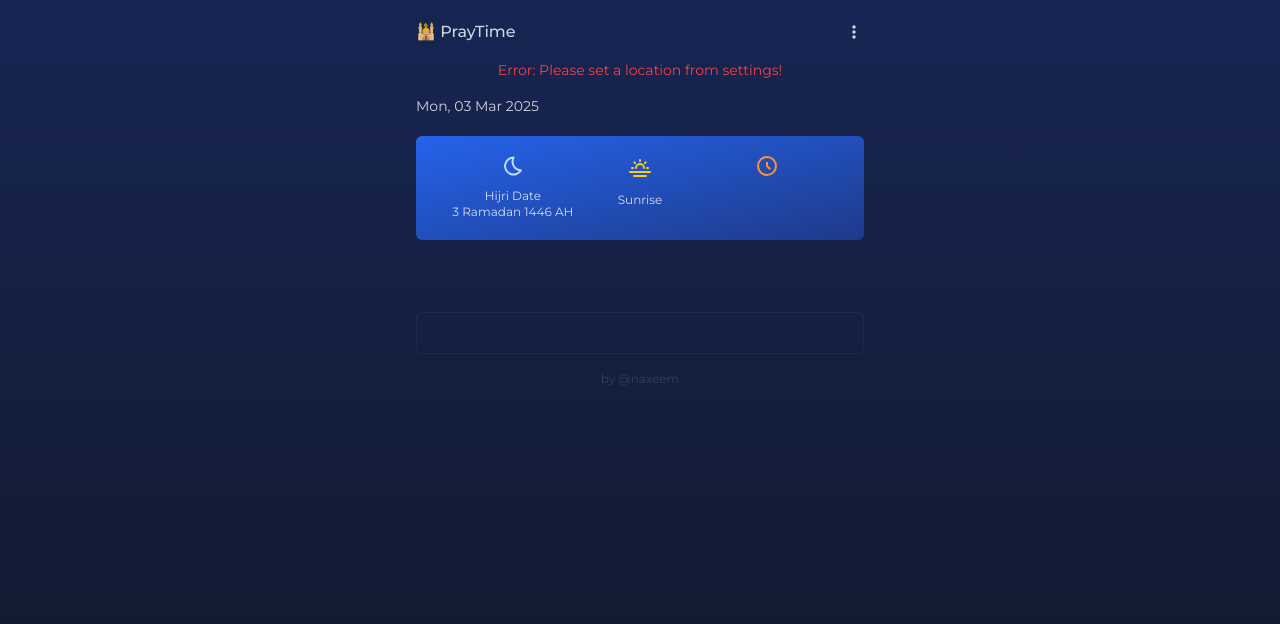
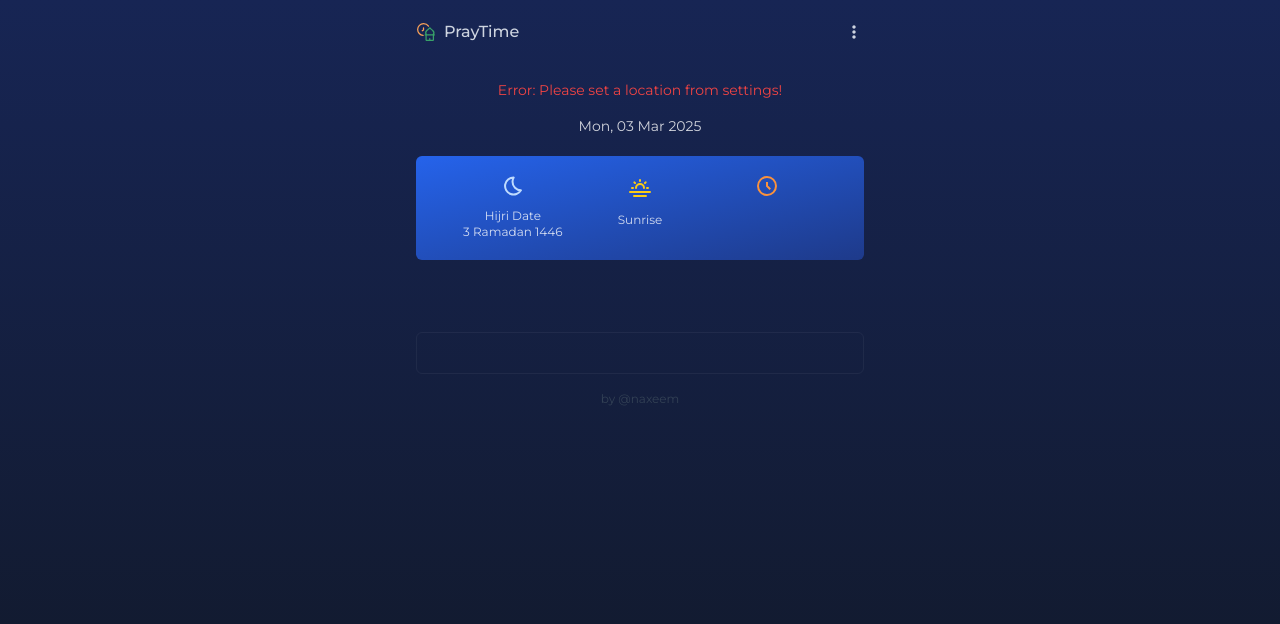
Before and after one commit to naxeem/praytime, a website: page public/index.html in a window 1280 px wide. Drawn offline with Linux system fonts and the light colour scheme.

Commit message:
chore: minor update

```diff
--- a/public/index.html
+++ b/public/index.html
@@ -45,8 +45,39 @@
 			<header>
 				<div class="p-5 pb-0">
 					<div class="max-w-md mx-auto flex items-center justify-between">
-						<h1 class="text-slate-200/90 grow text-base font-medium">
-							🕌 PrayTime
+						<h1
+							class="text-slate-200/90 grow text-base font-medium flex items-center gap-2"
+						>
+							<svg
+								xmlns="http://www.w3.org/2000/svg"
+								xml:space="preserve"
+								fill-rule="evenodd"
+								stroke-linecap="round"
+								stroke-linejoin="round"
+								clip-rule="evenodd"
+								viewBox="0 0 24 24"
+								class="w-5 h-5"
+							>
+								<path
+									fill="none"
+									stroke="#fba258"
+									stroke-width="1.5"
+									d="M15.01 5.002C13.742 3.187 11.385 2 9.004 2 5.162 2 2.001 5.161 2 9.003c0 3.7 2.87 6.746 6.504 7.003"
+								/>
+								<path
+									fill="none"
+									stroke="#38a169"
+									stroke-width="1.5"
+									d="M12.615 15.549c-1.361-1.656-1.594-3.32.354-5.339 2.046-1.825 3.224-2.688 3.538-3.208.314.52 1.511 1.383 3.557 3.208 1.854 1.654 1.738 3.682.377 5.339m-7.826 0h-.523m.523 0h7.826m0 0h.46m-9.88 0h1.071m0 0v5.544c.04.668 0 .98 1.211.892h3.185m4.413-6.436H22m-1.1 0v5.646c.117.907-.605.748-1.067.79h-3.346m0 0 .035-2.134"
+								/>
+								<path
+									fill="none"
+									stroke="#fba258"
+									stroke-width="1.5"
+									d="M9.005 7.002v2.501l-1.501 1"
+								/>
+							</svg>
+							<span class="grow">PrayTime</span>
 						</h1>
 						<button onclick="openSettings()" class="text-slate-200/90">
 							<svg
@@ -62,7 +93,7 @@
 						</button>
 					</div>
 				</div>
-				<div class="max-w-md mx-auto text-left pb-5">
+				<div class="max-w-md mx-auto text-center py-5 px-5 sm:px-0">
 					<span class="" id="errorMessage"></span>
 					<span class="text-sm text-white/80 block" id="currentDate"></span>
 					<span
@@ -394,8 +425,10 @@
 					year: "numeric",
 				}).format(currentDate);
 
+				const yearValue = year.match(/\d+/)[0];
+
 				// Format using your custom month names
-				const formattedDate = `${day} ${months[monthIndex]} ${year}`;
+				const formattedDate = `${day} ${months[monthIndex]} ${yearValue}`;
 
 				document.getElementById("hijriDate").innerHTML = formattedDate;
 			}
@@ -735,7 +768,7 @@
 							next === key ? "text-orange-400" : "text-white/80"
 						}">
 								<span class="shrink-0">`;
-						if (name === "Maghrib" || name === "Isha") {
+						if (name === "Fajr" || name === "Maghrib" || name === "Isha") {
 							html += `<svg xmlns="http://www.w3.org/2000/svg" viewBox="0 0 24 24" fill="currentColor" class="w-4 h-4 fill-blue-500">
 										<path fill-rule="evenodd" d="M9.528 1.718a.75.75 0 01.162.819A8.97 8.97 0 009 6a9 9 0 009 9 8.97 8.97 0 003.463-.69.75.75 0 01.981.98 10.503 10.503 0 01-9.694 6.46c-5.799 0-10.5-4.701-10.5-10.5 0-4.368 2.667-8.112 6.46-9.694a.75.75 0 01.818.162z" clip-rule="evenodd" />
 										</svg>`;
--- a/public/service-worker.js
+++ b/public/service-worker.js
@@ -1,4 +1,4 @@
-const version = "0.9-sunn-01";
+const version = "0.9-sunn-05";
 const cacheName = `praytime-${version}`;
 self.addEventListener("install", (e) => {
 	e.waitUntil(
```
Also changed, not shown: public/style.css.
